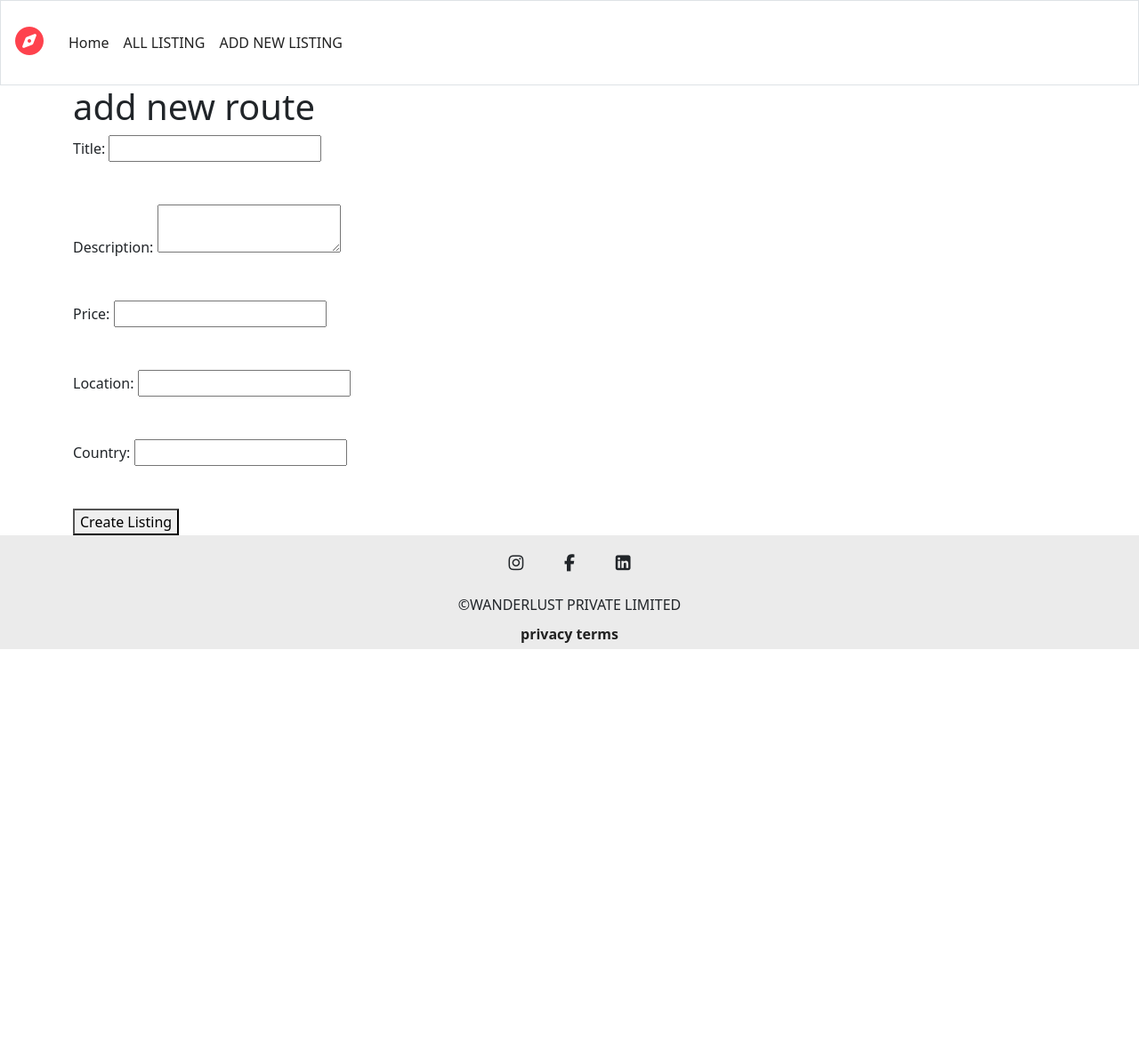
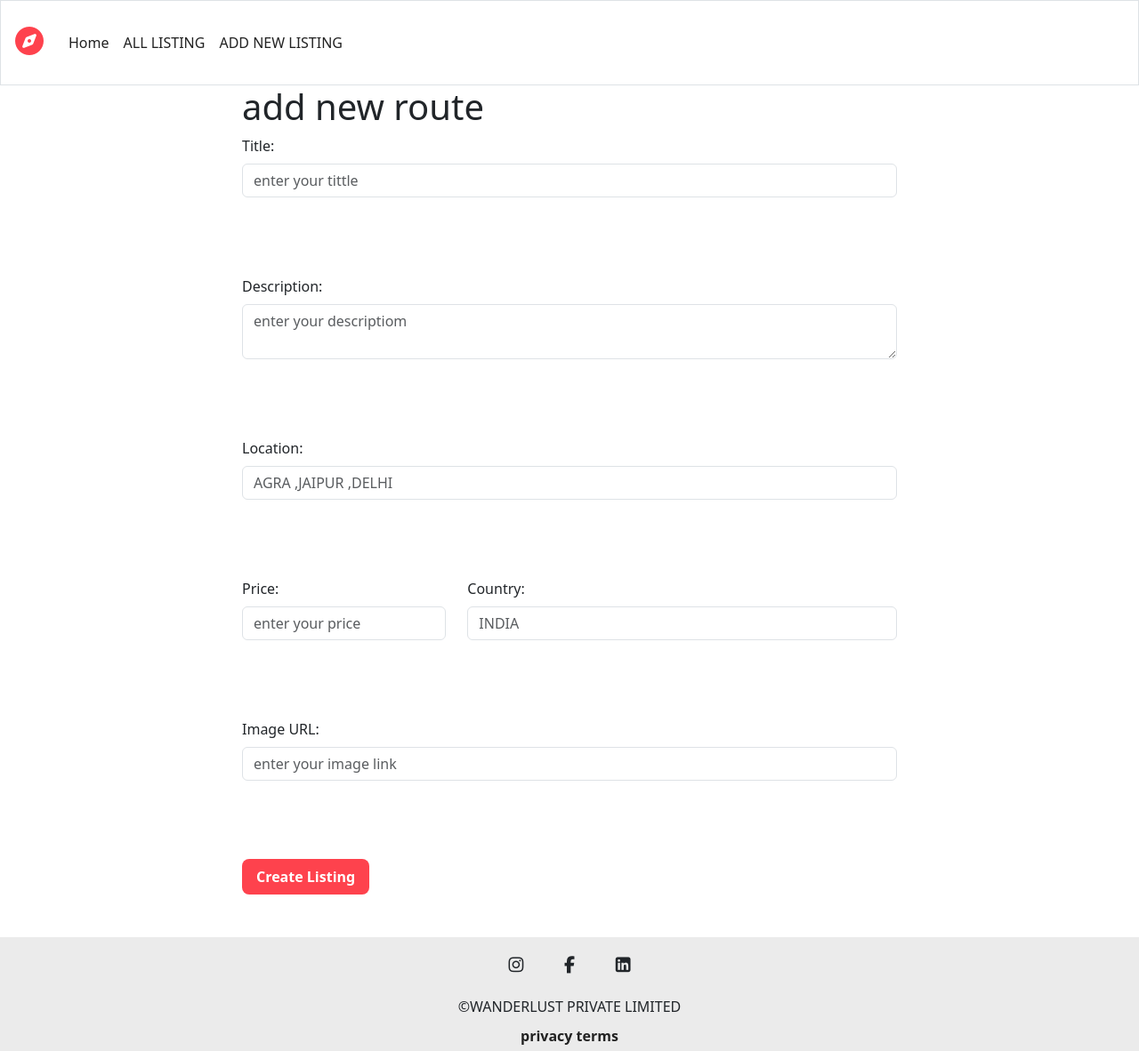
Before and after one commit to Shriyash06/TRUSTNEST, a Node server app: template views/new.ejs in a window 1280 px wide. Shown: the whole page at 89% size. Before the commit the page ends 730 px from the top, so only its background shows below. Run offline with Node 20, Linux system fonts and the light colour scheme; the template is opened without the code that fills it, so the values that code supplies are empty; some libraries are stand-ins or nearby versions.

Commit message:
add new styling

```diff
--- a/views/new.ejs
+++ b/views/new.ejs
@@ -1,25 +1,33 @@
 <% layout("/layouts/bolierplate.ejs") %>
 <body>
-    <h1> add new route</h1>
+
+        <div class = "row">
+            <div class = "col-8 offset-2">
+                <h1> add new route</h1>
     <form method = "post" action = "/visting">
-        <label for="title">Title:</label>
-        <input type="text" id="title" name= "visting[title]" required><br/><br/><br/>
+        <div class = "mb-3"><label for="title" class = "form-label">Title:</label>
+        <input type="text" id="title"  placeholder="enter your tittle" name= "visting[title]"  class = "form-control"required><br/><br/><br/></div>
 
-        <label for="description">Description:</label>
-        <textarea id="description" name="visting[description]" row = "10" col = "10" required></textarea><br/><br/><br/>
+        <div class = "mb-3"><label for="description" class = "form-label">Description:</label>
+        <textarea id="description"   placeholder="enter your descriptiom" name="visting[description]" row = "10" col = "10"  class = "form-control"required></textarea><br/><br/><br/></div>
+        <div class = "mb-3"><label for="location" class = "form-label">Location:</label>
+        <input type="text" id="location"   placeholder="AGRA ,JAIPUR ,DELHI"  name="visting[location]"  class = "form-control"required><br/><br/><br/>
+        </div>
+        <div class="row"><div class = "mb-3 col-4" ><label for="price" class = "form-label">Price:</label>
+        <input type="number" id="price"   placeholder="enter your price" name="visting[price]" class = "form-control" required><br/><br/><br/></div>
 
-        <label for="price">Price:</label>
-        <input type="number" id="price" name="visting[price]" required><br/><br/><br/>
+        <div class = "mb-3 col-8"> <label for="country" class = "form-label">Country:</label>
+        <input type="text" id="country"    placeholder="INDIA" name="visting[country]" class = "form-control" required><br/><br/><br/></div></div>
 
-        <label for="location">Location:</label>
-        <input type="text" id="location" name="visting[location]" required><br/><br/><br/>
 
-        <label for="country">Country:</label>
-        <input type="text" id="country" name="visting[country]" required><br/><br/><br/>
-        <!-- <label for="image">Image URL:</label>
-        <input type="text" id="image" name="visting[image]" ><br/><br/><br/> -->
 
-        <button type="submit">Create Listing</button>
+       <div class = "mb-3"> <label for="image" class = "form-label">Image URL:</label>
+        <input type="text" id="image"    placeholder="enter your image link" name="visting[image]" class = "form-control"><br/><br/><br/></div>
+
+
+        <button type="submit" class = "btn btn-dark mb-5 add-btn">Create Listing</button>
+        </div>
+        </div>
     </form>
 
 </body>
--- a/views/public/css/style.css
+++ b/views/public/css/style.css
@@ -46,3 +46,51 @@ body{
     font-size: 1.2rem;
     margin: 1rem;
 }
+.card{
+    border: none !important;
+    margin-bottom: 2rem !important;
+}
+.card-img-top{
+    border-radius: 1rem !important;
+    width: 100% !important;
+    object-fit: cover !important;
+}
+.card-body{
+    padding: 0 !important;
+}
+.card-text p{
+    font-weight: 400 !important;
+
+}
+.link-dec{
+    text-decoration: none !important;
+
+}
+.card-img-overlay{
+    opacity: 0 !important;
+}
+.card-img-overlay:hover{
+    opacity: 0.2 !important;
+    background-color: white;
+
+}
+.add-btn{
+    border: none !important;
+    background-color: #fe424d !important;
+    color: white !important;
+    padding: 0.5rem 1rem !important;
+    border-radius: 0.5rem !important;
+    font-weight: bold !important;
+    font-size: 1rem !important;
+    transition: background-color 0.3s ease !important;
+
+}
+.add-btn:hover{
+    background-color: green !important;
+    color: white !important;
+    cursor: pointer !important;
+}
+.show-img{
+    height: 30vh;
+
+}
```
Also changed, not shown: views/edit.ejs (+18 -14 lines), views/index.ejs (+23 -22 lines), views/show.ejs (+15 -1 lines), README.MD.
